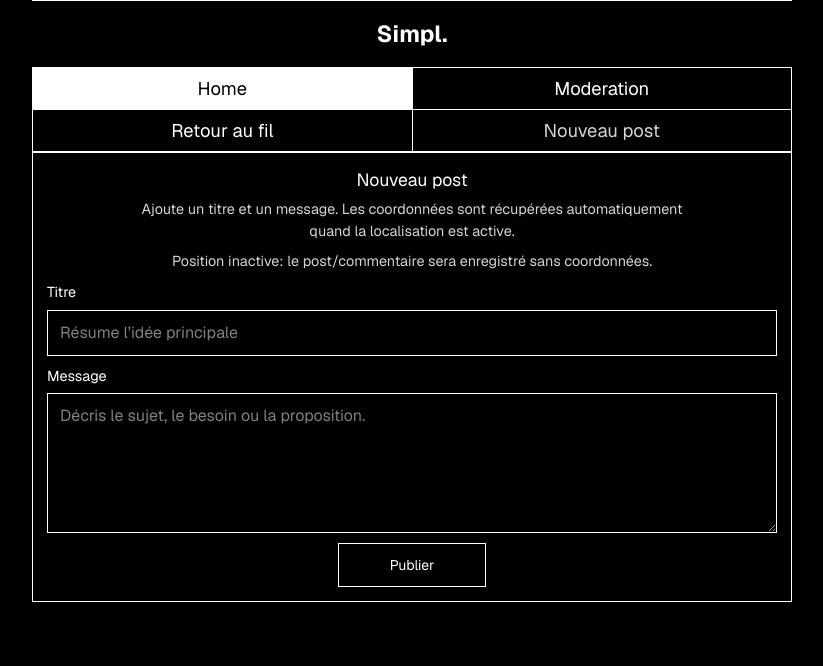
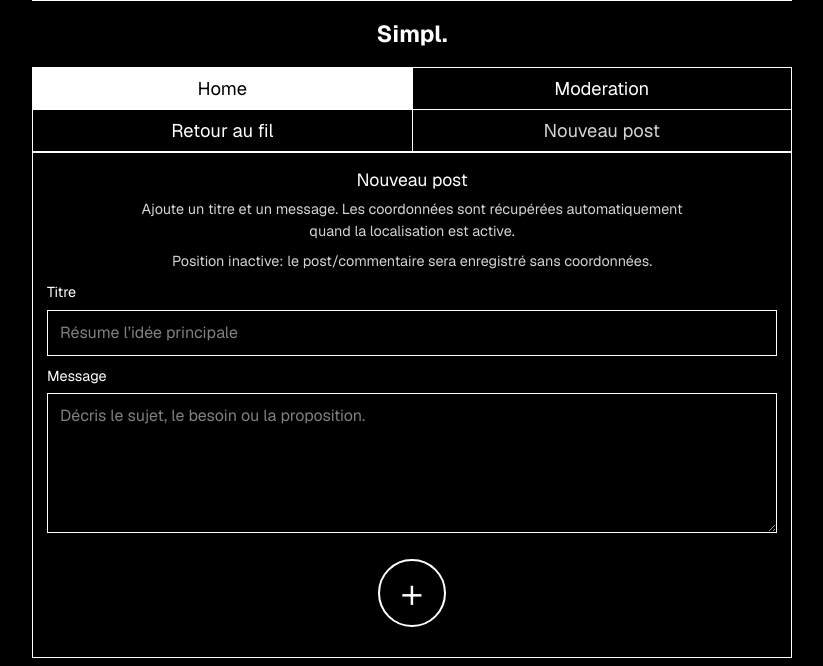
Before and after one commit to KenCacciabueOrif/SimplNext, a Next.js app in the folder simpl-app/: page /posts/new in a window 1280 px wide. Shown: the top 666 px of the page, without its empty margins (228-1051 px from the left). Built offline with nearby package versions, Linux system fonts and the light colour scheme.

Commit message:
fix: button design

```diff
--- a/simpl-app/app/components/composer/ThreadReplyComposer.tsx
+++ b/simpl-app/app/components/composer/ThreadReplyComposer.tsx
@@ -25,14 +25,14 @@
         aria-expanded={isOpen}
         aria-controls="thread-reply-composer-panel"
       >
-        {isOpen ? "Masquer le commentaire" : "Nouveau commentaire"}
+        {isOpen ? "-" : "+"}
       </button>
 
       {isOpen ? (
         <div id="thread-reply-composer-panel" className="reply-form-panel">
           <PostComposer
             heading="Nouveau commentaire"
-            submitLabel="Publier la réponse"
+            submitLabel="+"
             description="Chaque réponse devient un nouveau post relié à cet élément, avec coordonnées automatiques si la localisation est active."
             parentId={parentId}
           />
--- a/simpl-app/app/globals.css
+++ b/simpl-app/app/globals.css
@@ -305,16 +305,20 @@
 .button {
   align-items: center;
   background: var(--panel);
-  border: 1px solid var(--border);
+  border: 2px solid var(--border);
+  border-radius: 999px;
   color: var(--foreground);
   cursor: pointer;
-  display: inline-flex;
-  font-size: 0.875rem;
+  display: flex;
+  font-size: 2.5rem;
+  font-weight: 300;
+  height: 68px;
   justify-content: center;
-  min-height: 44px;
-  min-width: 148px;
-  padding: 0 12px;
+  line-height: 1;
+  margin: 16px auto;
+  padding: 0;
   text-align: center;
+  width: 68px;
 }
 
 .button:hover {
@@ -354,16 +358,20 @@
 .reply-toggle-button {
   align-items: center;
   background: var(--panel);
-  border: 1px solid var(--border);
+  border: 2px solid var(--border);
+  border-radius: 999px;
   color: var(--foreground);
   cursor: pointer;
-  display: inline-flex;
-  font-size: 0.875rem;
+  display: flex;
+  font-size: 2.5rem;
+  font-weight: 300;
+  height: 68px;
   justify-content: center;
-  min-height: 44px;
-  padding: 0 14px;
+  line-height: 1;
+  margin: 16px auto;
+  padding: 0;
   text-align: center;
-  width: 100%;
+  width: 68px;
 }
 
 .reply-toggle-button:hover {
@@ -374,6 +382,7 @@
 .reply-form-panel {
   background: var(--background);
 }
+
 
 .thread-screen {
   height: 100%;
@@ -451,20 +460,21 @@
 .floating-create {
   align-items: center;
   background: var(--panel);
-  border: 1px solid var(--border);
+  border: 2px solid var(--border);
   border-radius: 999px;
-  bottom: 72px;
+  bottom: 20px;
   box-shadow: 0 0 0 2px rgba(255, 255, 255, 0.12);
   display: flex;
-  font-size: 2.6rem;
-  height: 58px;
+  font-size: 2.8rem;
+  height: 64px;
   justify-content: center;
   left: 50%;
   line-height: 1;
   position: fixed;
   transform: translateX(-50%);
-  width: 58px;
+  width: 64px;
   z-index: 20;
+  font-weight: 300;
 }
 
 .floating-create:hover {
@@ -538,10 +548,10 @@
   }
 
   .floating-create {
-    bottom: 58px;
-    font-size: 2.25rem;
-    height: 52px;
-    width: 52px;
+    bottom: 20px;
+    font-size: 2.4rem;
+    height: 60px;
+    width: 60px;
   }
 }
 
--- a/simpl-app/app/posts/new/page.tsx
+++ b/simpl-app/app/posts/new/page.tsx
@@ -54,7 +54,7 @@
 
       <PostComposer
         heading="Nouveau post"
-        submitLabel="Publier"
+        submitLabel="+"
         description="Ajoute un titre et un message. Les coordonnées sont récupérées automatiquement quand la localisation est active."
       />
     </div>
```
